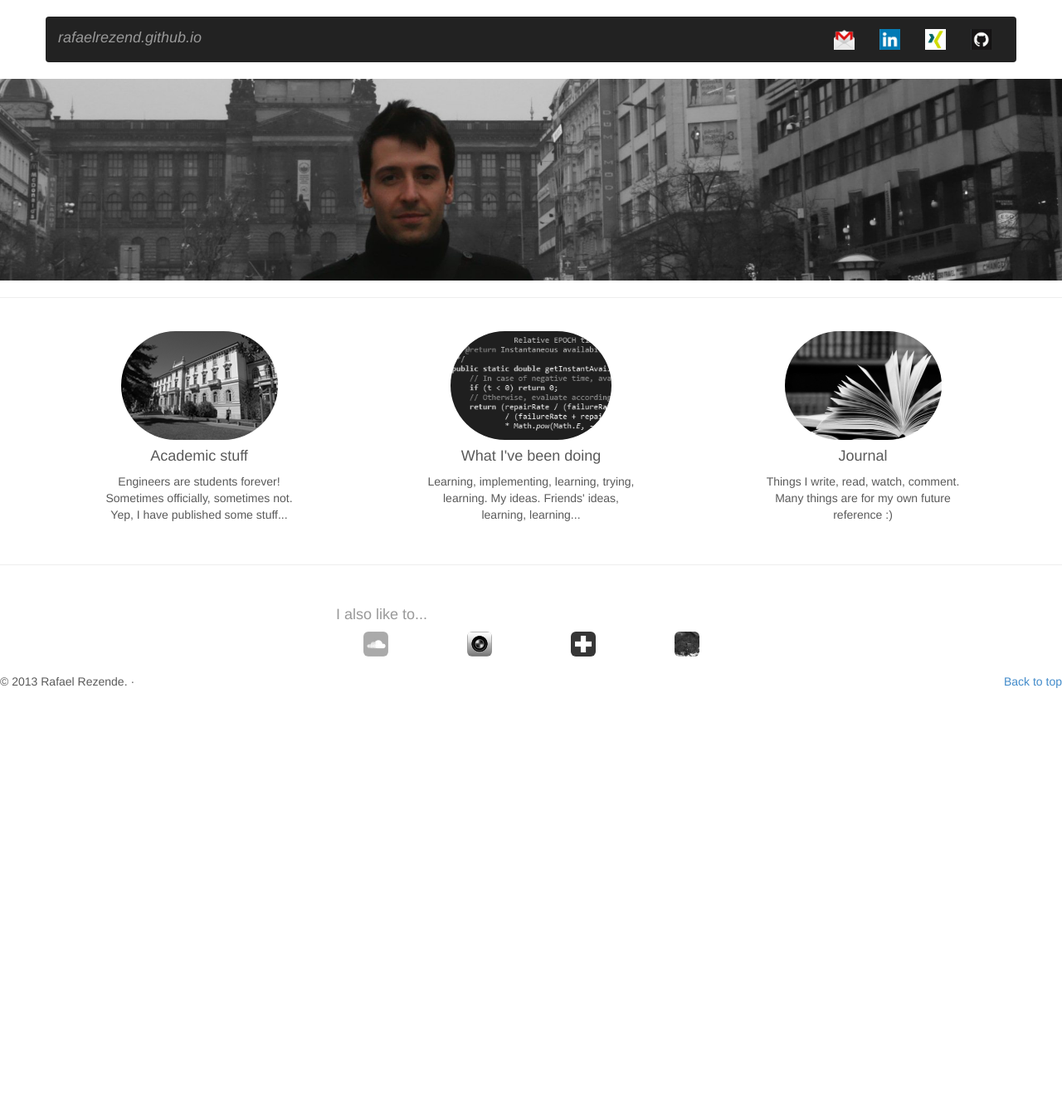
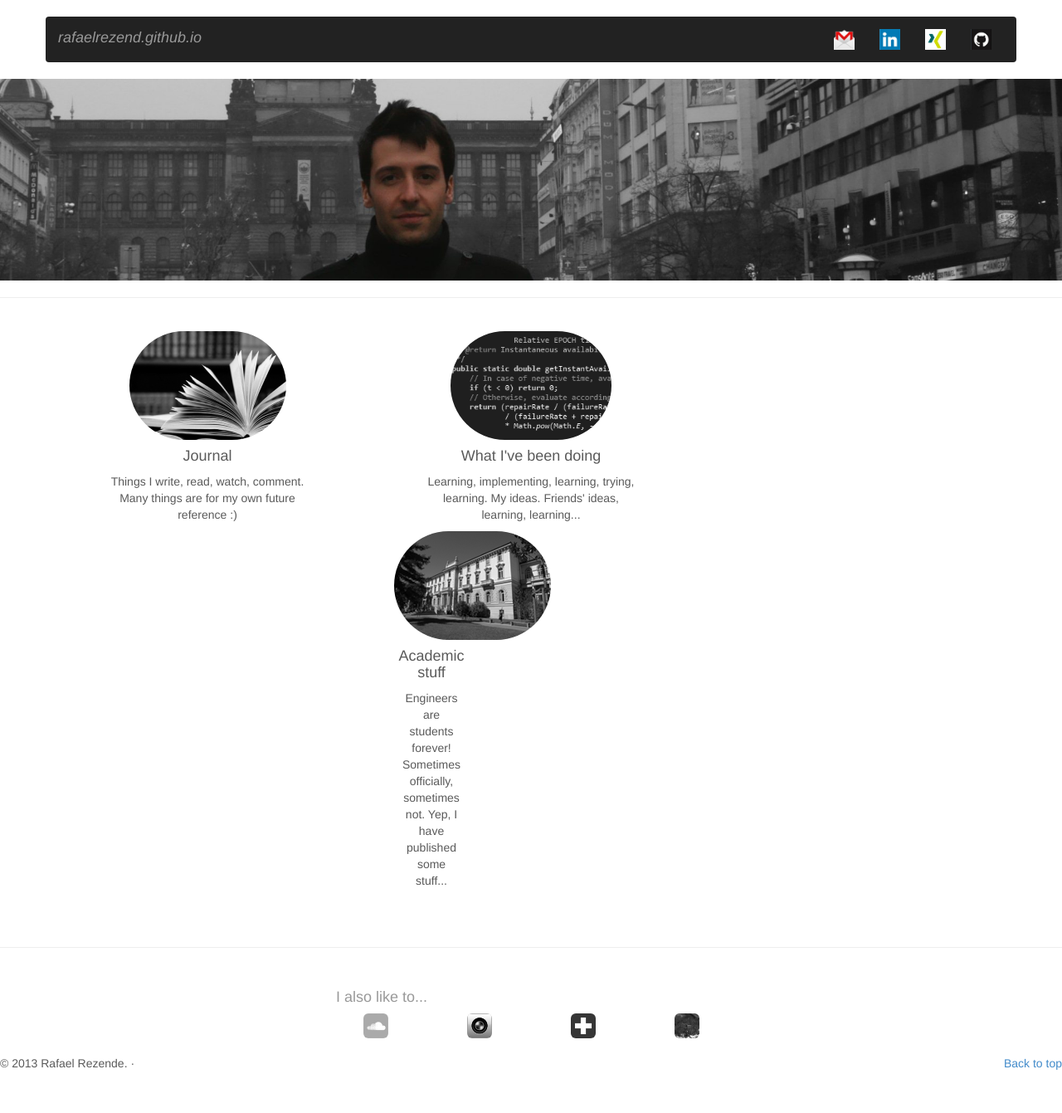
Before and after one commit to rafaelrezend/rafaelrezend.github.io, a Jekyll site: the page index.html, which Jekyll copies as it is, in a window 1280 px wide. Shown: the whole page at 83% size. Built offline with Jekyll 4.4.1, drawn with Linux system fonts in a browser that asks for light colours; Markdown is read by kramdown in place of the engine named in the settings; before the commit the page ends 900 px from its top, so only the background shows below that.

Commit message:
Changing order of itens.

```diff
--- a/index.html
+++ b/index.html
@@ -85,21 +85,21 @@
 
       <!-- Four columns of text below the background -->
       <div class="row">
+        </div><!-- /.col-lg-3 -->
         <div class="col-12 col-sm-4 col-lg-4">
-          <a href="academic.html"><img class="img-circle grayscale" src="images/big_icon_usi.png"></a>
-		  <h4>Academic stuff</h4>
-		  <p>Engineers are students forever! Sometimes officially, sometimes not. Yep, I have published some stuff...</p>
-		  <!-- <p><a class="btn btn-default" href="#">View details &raquo;</a></p> -->
+          <a href="journal.html"><img class="img-circle grayscale" src="images/big_icon_journal.png" height="131px"></a>
+          <h4>Journal</h4>
+          <p>Things I write, read, watch, comment. Many things are for my own future reference :)</p>
         </div><!-- /.col-lg-3 -->
         <div class="col-12 col-sm-4 col-lg-4">
           <a href="https://github.com/rafaelrezend"><img class="img-circle grayscale" src="images/big_icon_code.png" height="131px"></a>
           <h4>What I've been doing</h4>
           <p>Learning, implementing, learning, trying, learning. My ideas. Friends' ideas, learning, learning...</p>
-        </div><!-- /.col-lg-3 -->
         <div class="col-12 col-sm-4 col-lg-4">
-          <a href="journal.html"><img class="img-circle grayscale" src="images/big_icon_journal.png" height="131px"></a>
-          <h4>Journal</h4>
-          <p>Things I write, read, watch, comment. Many things are for my own future reference :)</p>
+          <a href="academic.html"><img class="img-circle grayscale" src="images/big_icon_usi.png"></a>
+	  <h4>Academic stuff</h4>
+	  <p>Engineers are students forever! Sometimes officially, sometimes not. Yep, I have published some stuff...</p>
+	  <!-- <p><a class="btn btn-default" href="#">View details &raquo;</a></p> -->
         </div><!-- /.col-lg-3 -->
       </div><!-- /.row -->
 	</div><!-- /.container -->
```
